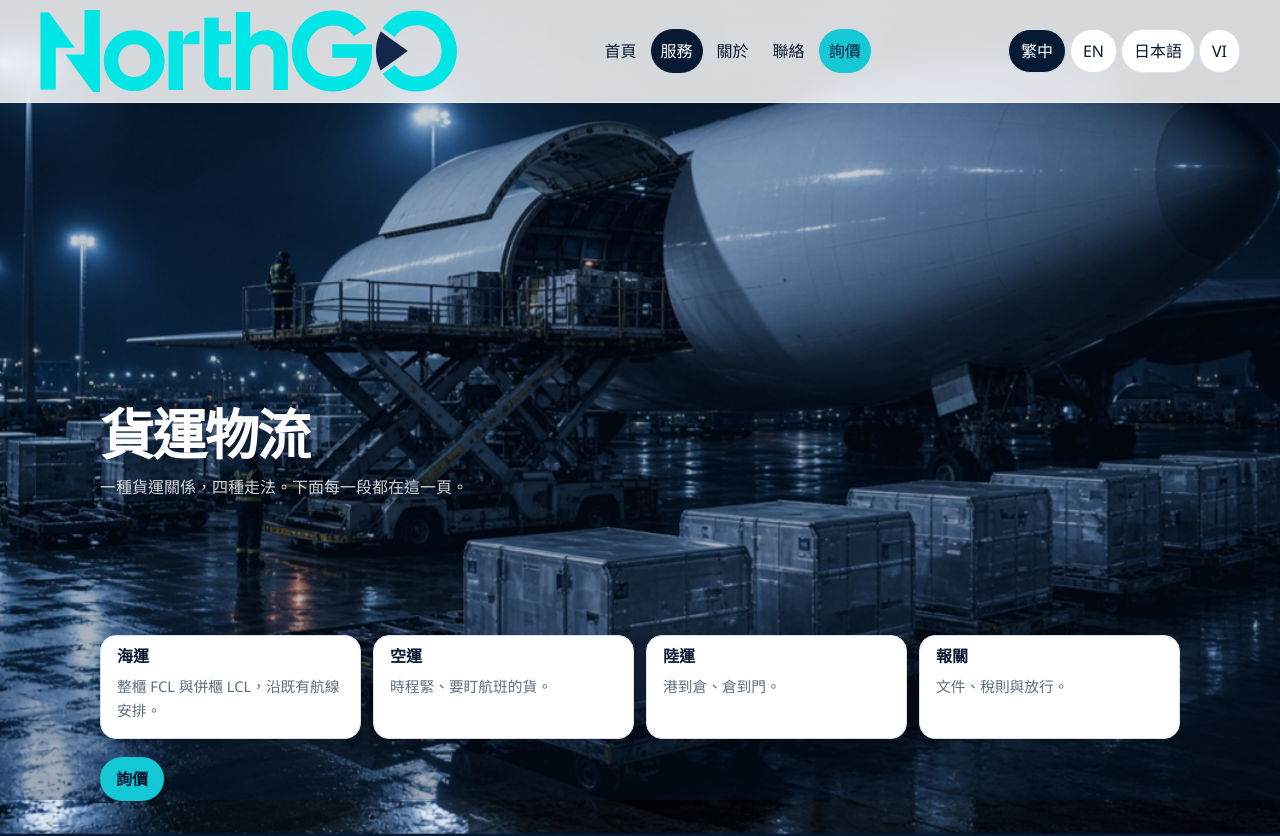
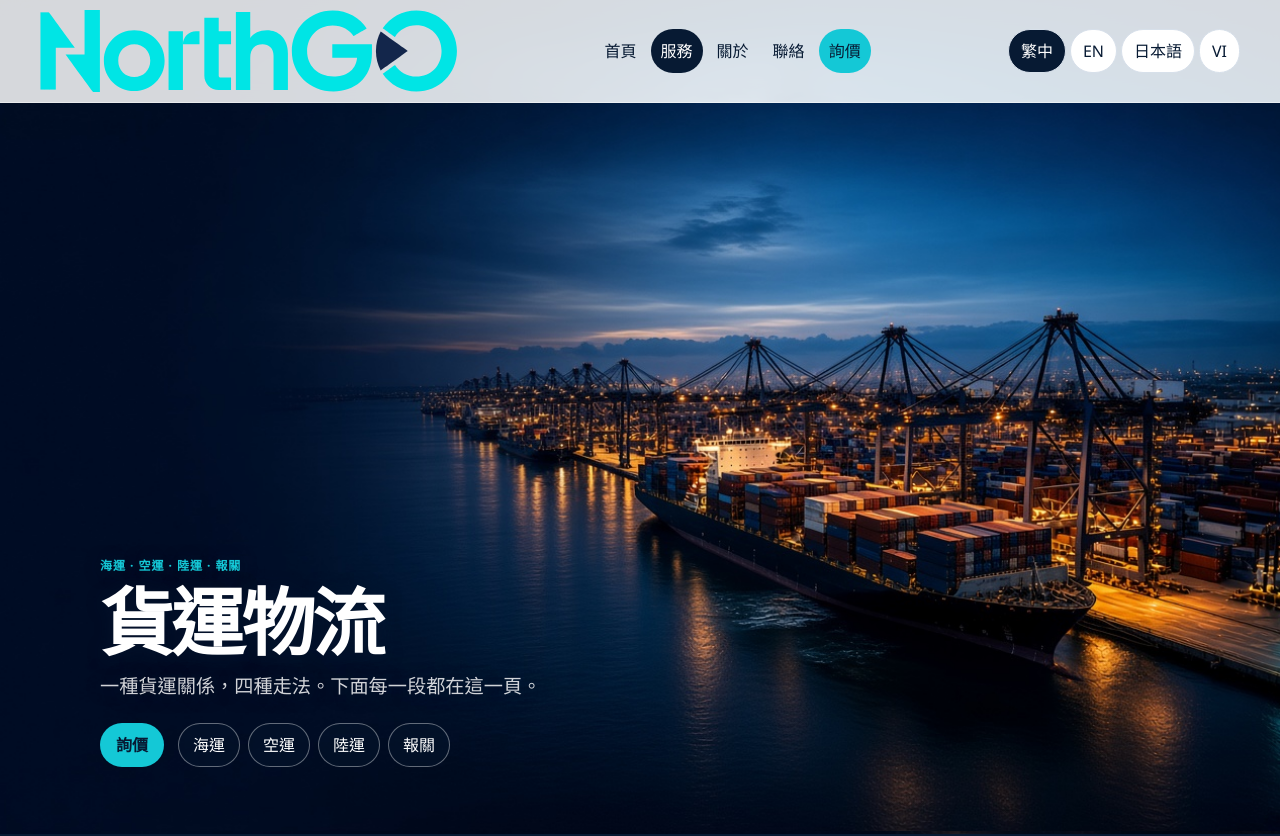
Before and after one commit to cychiu0625/northgo-demo, a plain HTML site: page freight.html in a window 1280 px wide. Shown: the top 836 px of the page. Drawn offline with nearby package versions, Linux system fonts and the light colour scheme.

Commit message:
Release 1.3.2 with the freight hero cover.
Co-authored-by: Cursor <cursoragent@cursor.com>

```diff
--- a/css/site.css
+++ b/css/site.css
@@ -195,6 +195,68 @@ button:focus-visible, a:focus-visible, input:focus-visible, select:focus-visible
   40% { color: #e9feff; }
 }
 .hero-cover p { max-width: 36ch; font-size: 1.25rem; }
+.hero-freight {
+  align-items: flex-end;
+  min-height: calc(100svh - 72px);
+  padding: 0;
+  overflow: hidden;
+  isolation: isolate;
+}
+.hero-freight .hero-bg {
+  position: absolute;
+  inset: 0;
+  width: 100%;
+  height: 100%;
+  max-width: none;
+  max-height: none;
+  object-fit: cover;
+  object-position: 72% center;
+}
+.hero-freight::before {
+  content: "";
+  position: absolute;
+  inset: 0;
+  background:
+    linear-gradient(90deg, rgba(7,26,51,0.9) 0%, rgba(7,26,51,0.62) 36%, rgba(7,26,51,0.12) 64%, rgba(7,26,51,0.28) 100%),
+    linear-gradient(180deg, rgba(7,26,51,0.18) 0%, rgba(7,26,51,0) 36%, rgba(7,26,51,0.72) 100%);
+}
+.hero-freight .wrap {
+  position: relative;
+  z-index: 1;
+  padding: clamp(48px, 10vh, 108px) 0 clamp(40px, 8vh, 84px);
+}
+.hero-freight h1 {
+  font-size: clamp(2.7rem, 6.2vw, 4.6rem);
+  max-width: 8ch;
+}
+.hero-freight .lede-line {
+  max-width: 26em;
+  font-size: 1.2rem;
+  margin-bottom: 22px;
+}
+.hero-actions {
+  display: flex;
+  flex-wrap: wrap;
+  align-items: center;
+  gap: 12px 14px;
+}
+.hero-links {
+  display: flex;
+  flex-wrap: wrap;
+  gap: 8px;
+}
+.hero-links a {
+  color: #fff;
+  text-decoration: none;
+  min-height: 44px;
+  display: inline-flex;
+  align-items: center;
+  padding: 0 14px;
+  border-radius: 999px;
+  border: 1px solid rgba(255,255,255,0.38);
+  background: rgba(7,26,51,0.35);
+}
+.hero-links a:hover { border-color: var(--cyan); color: #e9feff; }
 .split { display: grid; grid-template-columns: minmax(0, 1.05fr) minmax(280px, 0.95fr); gap: 28px; align-items: center; }
 .photo { width: 100%; height: auto; aspect-ratio: 16 / 9; max-height: 420px; display: block; object-fit: cover; border-radius: 16px; background: #d7e6ef; }
 .photo.band { margin: 0 0 16px; }
@@ -273,7 +335,12 @@ textarea { min-height: 96px; resize: vertical; }
 }
 @media (max-width: 760px) {
   .hero { min-height: 70vh; }
-  .hero-cover { min-height: calc(100svh - 128px); }
+  .hero-cover, .hero-freight { min-height: calc(100svh - 128px); }
+  .hero-freight .hero-bg { object-position: 78% center; }
+  .hero-freight::before {
+    background: linear-gradient(180deg, rgba(7,26,51,0.28) 0%, rgba(7,26,51,0.45) 38%, rgba(7,26,51,0.9) 100%);
+  }
+  .hero-freight h1 { max-width: 10ch; }
   .brand-logo { height: 48px; }
   .menu { display: inline-flex; align-items: center; }
   .nav {
--- a/freight.html
+++ b/freight.html
@@ -4,10 +4,10 @@
   <meta charset="utf-8">
   <meta name="viewport" content="width=device-width, initial-scale=1">
   <title>Northgo</title>
-  <link rel="stylesheet" href="css/site.css?v=1.3.1">
+  <link rel="stylesheet" href="css/site.css?v=1.3.2">
 </head>
 <body data-page="services" data-title-key="freightTitle">
-  <img class="site-bg" src="img/northgo-freight.jpg" width="1200" height="675" alt="" data-i18n-alt="altFreight">
+  <img class="site-bg" src="img/northgo-freight-hero.jpg" width="1280" height="720" alt="">
   <a class="skip" href="#main" data-i18n="skip">跳至內容</a>
   <header class="topbar">
     <a class="brand" href="index.html" aria-label="Northgo"><span class="brand-logo" data-logo></span></a>
@@ -27,10 +27,21 @@
     </div>
   </header>
   <main id="main">
-    <section class="hero">
+    <section class="hero hero-freight">
+      <img class="hero-bg" src="img/northgo-freight-hero.jpg" width="1280" height="720" alt="" data-i18n-alt="altFreightHero">
       <div class="wrap">
+        <p class="eyebrow" data-i18n="freightEyebrow">海運 · 空運 · 陸運 · 報關</p>
         <h1 data-i18n="freightTitle">貨運物流</h1>
-        <p data-i18n="freightLede"></p>
+        <p class="lede-line" data-i18n="freightLede"></p>
+        <div class="hero-actions">
+          <a class="btn" href="contact.html#enquiry" data-i18n="enquire">詢價</a>
+          <nav class="hero-links" data-i18n-aria="freightJumps">
+            <a href="#ocean" data-i18n="ocean">海運</a>
+            <a href="#air" data-i18n="air">空運</a>
+            <a href="#land" data-i18n="land">陸運</a>
+            <a href="#customs" data-i18n="customs">報關</a>
+          </nav>
+        </div>
       </div>
     </section>
     <section class="section">
@@ -52,6 +63,6 @@
       <a href="sitemap.html">Sitemap</a>
     </div>
   </footer>
-  <script src="js/site.js?v=1.3.1"></script>
+  <script src="js/site.js?v=1.3.2"></script>
 </body>
 </html>
--- a/js/site.js
+++ b/js/site.js
@@ -13,7 +13,7 @@
       homeH1b: "輕鬆",
       homeLede: "Northgo 在台北深耕超過三十年。貨運、專案、倉儲和船務代理由同一個窗口負責，少一些來回，進度看得到。",
       homeServices: "四項服務",
-      altHero: "藍調時分的貨櫃港", altFreight: "機場貨機坪", altProject: "港邊的大型貨載",
+      altHero: "藍調時分的貨櫃港", altFreight: "機場貨機坪", altFreightHero: "藍調時分靠泊的貨櫃船", altProject: "港邊的大型貨載",
       altWarehouse: "高架貨運倉", altAgency: "靠泊的貨櫃船", altAbout: "港口黃昏",
       servicesTitle: "服務",
       servicesLede: "沒有另開的總覽迷宮。四項服務各有一頁，詢價都回到這一語系的聯絡頁。",
@@ -22,6 +22,8 @@
       svcWarehouse: "倉儲物流", svcWarehouseLede: "據點、倉位、庫存，以及離岸倉儲。",
       svcAgency: "船務代理", svcAgencyLede: "港口代理與海事服務。",
       freightTitle: "貨運物流",
+      freightEyebrow: "海運 · 空運 · 陸運 · 報關",
+      freightJumps: "本頁貨運項目",
       freightLede: "一種貨運關係，四種走法。下面每一段都在這一頁。",
       ocean: "海運", oceanLede: "整櫃 FCL 與併櫃 LCL，沿既有航線安排。",
       air: "空運", airLede: "時程緊、要盯航班的貨。",
@@ -71,7 +73,7 @@
       homeH1b: "effortless",
       homeLede: "Northgo has worked from Taipei for more than thirty years. Freight, projects, warehousing, and shipping agency sit with one desk, so handoffs drop and progress stays visible.",
       homeServices: "Four services",
-      altHero: "A container port at blue hour", altFreight: "An airport cargo apron", altProject: "Oversized cargo on the quay",
+      altHero: "A container port at blue hour", altFreight: "An airport cargo apron", altFreightHero: "A container ship alongside at blue hour", altProject: "Oversized cargo on the quay",
       altWarehouse: "A high-bay cargo terminal", altAgency: "A container ship at berth", altAbout: "A port at sunset",
       servicesTitle: "Services",
       servicesLede: "Four services, one page each. Every enquiry stays in the language you are reading.",
@@ -80,6 +82,8 @@
       svcWarehouse: "Warehouse logistics", svcWarehouseLede: "Locations, storage, inventory, and offshore warehousing.",
       svcAgency: "Shipping agency", svcAgencyLede: "Port agency and marine services.",
       freightTitle: "Freight logistics",
+      freightEyebrow: "Ocean · Air · Land · Customs",
+      freightJumps: "Freight on this page",
       freightLede: "One freight relationship, four ways to move. Each block is on this page.",
       ocean: "Ocean", oceanLede: "FCL and LCL on established routes.",
       air: "Air", airLede: "Cargo that has to meet a flight.",
@@ -129,7 +133,7 @@
       homeH1b: "たやすく",
       homeLede: "Northgo は台北を拠点に三十余年。貨物、プロジェクト、倉庫、船舶代理を一つの窓口にまとめ、引き継ぎを減らし、進捗を見えるようにします。",
       homeServices: "4つのサービス",
-      altHero: "ブルーアワーのコンテナ港", altFreight: "空港の貨物エプロン", altProject: "岸壁の大型貨物",
+      altHero: "ブルーアワーのコンテナ港", altFreight: "空港の貨物エプロン", altFreightHero: "ブルーアワーに着岸したコンテナ船", altProject: "岸壁の大型貨物",
       altWarehouse: "高層貨物ターミナル", altAgency: "着岸したコンテナ船", altAbout: "夕暮れの港",
       servicesTitle: "サービス",
       servicesLede: "4つのサービスがそれぞれ1ページ。問い合わせはこの言語のままです。",
@@ -138,6 +142,8 @@
       svcWarehouse: "倉庫物流", svcWarehouseLede: "拠点、保管、在庫、オフショア倉庫。",
       svcAgency: "船舶代理店", svcAgencyLede: "港湾代理と海事サービス。",
       freightTitle: "貨物物流",
+      freightEyebrow: "海運 · 空運 · 陸運 · 通関",
+      freightJumps: "このページの貨物項目",
       freightLede: "一つの貨物窓口、四つの運び方。各項目はこのページにあります。",
       ocean: "海運", oceanLede: "FCL と LCL を既存航路で手配。",
       air: "空運", airLede: "フライトに合わせる貨物。",
@@ -187,7 +193,7 @@
       homeH1b: "chuyện đơn giản",
       homeLede: "Northgo làm việc từ Đài Bắc hơn ba mươi năm. Vận tải, dự án, kho và đại lý tàu nằm ở một quầy, bớt chuyển tay, tiến độ nhìn thấy được.",
       homeServices: "Bốn dịch vụ",
-      altHero: "Cảng container lúc chạng vạng", altFreight: "Sân đỗ hàng không", altProject: "Hàng siêu trường trên cầu tàu",
+      altHero: "Cảng container lúc chạng vạng", altFreight: "Sân đỗ hàng không", altFreightHero: "Tàu container cập cầu lúc chạng vạng", altProject: "Hàng siêu trường trên cầu tàu",
       altWarehouse: "Kho hàng tầng cao", altAgency: "Tàu container cập bến", altAbout: "Cảng lúc hoàng hôn",
       servicesTitle: "Dịch vụ",
       servicesLede: "Bốn dịch vụ, mỗi dịch vụ một trang. Yêu cầu giữ nguyên ngôn ngữ bạn đang đọc.",
@@ -196,6 +202,8 @@
       svcWarehouse: "Kho bãi", svcWarehouseLede: "Địa điểm, chỗ chứa, tồn kho và kho ngoài khơi.",
       svcAgency: "Đại lý tàu", svcAgencyLede: "Đại lý cảng và dịch vụ hàng hải.",
       freightTitle: "Vận tải hàng hóa",
+      freightEyebrow: "Biển · Hàng không · Bộ · Thông quan",
+      freightJumps: "Mục vận tải trên trang này",
       freightLede: "Một mối vận tải, bốn cách đi. Mỗi mục nằm trên trang này.",
       ocean: "Đường biển", oceanLede: "FCL và LCL trên các tuyến sẵn có.",
       air: "Hàng không", airLede: "Hàng phải kịp chuyến bay.",
@@ -266,6 +274,9 @@
     document.querySelectorAll("[data-i18n-alt]").forEach(function (node) {
       node.alt = t(node.getAttribute("data-i18n-alt"));
     });
+    document.querySelectorAll("[data-i18n-aria]").forEach(function (node) {
+      node.setAttribute("aria-label", t(node.getAttribute("data-i18n-aria")));
+    });
     document.querySelectorAll("[data-set-lang]").forEach(function (button) {
       button.setAttribute("aria-pressed", String(button.getAttribute("data-set-lang") === lang));
     });
@@ -311,7 +322,7 @@
           renderer: "svg",
           loop: false,
           autoplay: !reduce,
-          path: "img/ng-logo.json?v=1.3.1"
+          path: "img/ng-logo.json?v=1.3.2"
         });
         if (reduce) {
           anim.addEventListener("DOMLoaded", function () {
```
Also changed, not shown: about.html (+2 -2 lines), agency.html (+2 -2 lines), contact.html (+3 -3 lines), index.html (+2 -2 lines), project.html (+2 -2 lines), services.html (+2 -2 lines), warehouse.html (+2 -2 lines), img/northgo-freight-hero.jpg (added), 1 other file.
